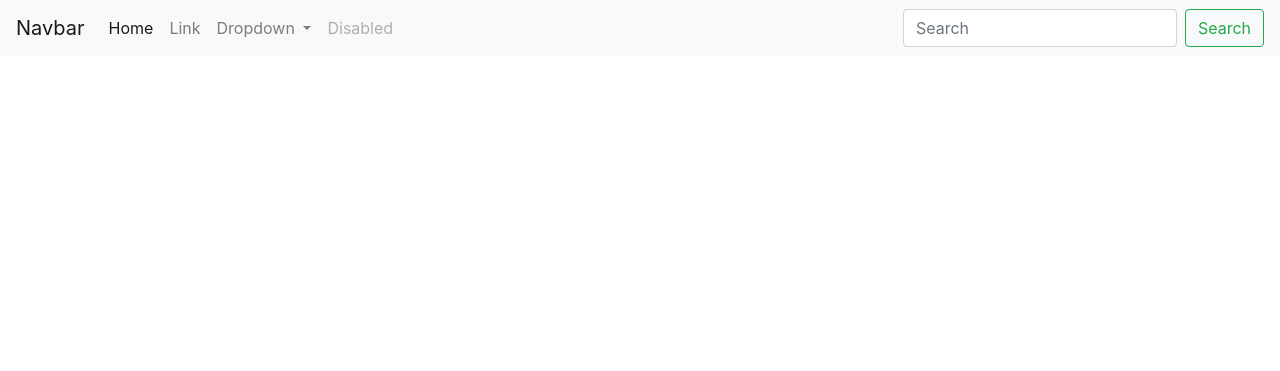
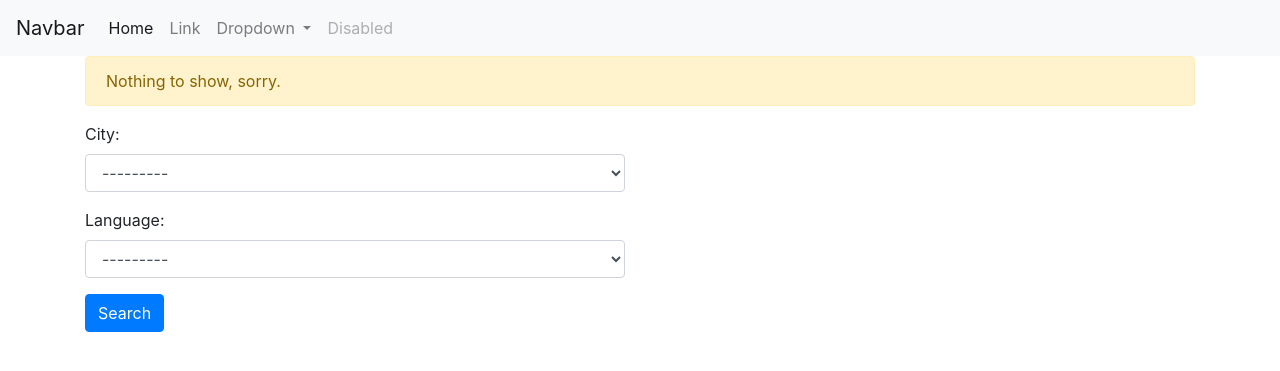
Before and after one commit to zemags/scraping_service, a Django app: page /home/ in a window 1280 px wide. Shown: the top 371 px of the page. Run offline with Django 3.2, Linux system fonts and the light colour scheme; data that the repository does not hold is empty.

Commit message:
Add form search field

```diff
--- /dev/null
+++ b/src/scraping/forms.py
@@ -0,0 +1,20 @@
+from django import forms
+
+from scraping.models import City, Language
+
+
+class FindForm(forms.Form):
+    city = forms.ModelChoiceField(
+        queryset=City.objects.all(),# dropdown menu for user choice
+        to_field_name='slug',
+        required=False,
+        widget=forms.Select(attrs={'class': 'form-control'}),
+        label='City'
+    )
+    language = forms.ModelChoiceField(
+        queryset=Language.objects.all(), # dropdown menu for user choice
+        to_field_name='slug',
+        required=False,
+        widget=forms.Select(attrs={'class': 'form-control'}),
+        label='Language'
+    )
--- a/src/scraping/templates/scraping/home.html
+++ b/src/scraping/templates/scraping/home.html
@@ -20,12 +20,27 @@
               <div class="card-body">
                 <h5 class="card-title"><a href="{{ obj.url }}">{{ obj.title }}</a></h5>
                 <p class="card-text">{{ obj.description }}</p>
-                <p>{{ obj.city }} {{ obj.language }}</p>
-                <p class="card-text"><small class="text-muted">Last updated 3 mins ago</small></p>
+                <p>{{ obj.city.name }} | {{ obj.language.name }}</p>
+                <p class="card-text"><small class="text-muted">{{ obj.timestamp }}</small></p>
               </div>
             </div>
           </div>
         </div>
+    {% empty %}
+        <div class="alert alert-warning" role="alert">
+          Nothing to show, sorry.
+        </div>
+    {% endfor %}
+    <div class="row">
+        <div class="col-md-6">
+            <form method="GET" action="">
+                 <div class="form-group">
+                    {{ form.as_p }}
+                 </div>
+                 <button type="submit" class="btn btn-primary">Search</button>
+            </form>
+        </div>
+    </div>
 
-    {% endfor %}
+
 {% endblock %}
--- a/src/scraping/templatetags/scraping_extras.py
+++ b/src/scraping/templatetags/scraping_extras.py
@@ -7,5 +7,4 @@ register = template.Library()
 @register.filter(name='addstr', is_safe=True)
 def addstr(arg1, arg2):
     """Concatenate arg with .png"""
-    print(type(arg2))
     return '{root}{label}.png'.format(root=arg1, label=str(arg2).lower())
--- a/src/scraping/views.py
+++ b/src/scraping/views.py
@@ -1,10 +1,26 @@
 from django.shortcuts import render
+
+from .forms import FindForm
 from .models import Vacancy
 
 
 # Create your views here.
 def home_view(request):
-    qs = Vacancy.objects.all()
 
-    context = {'object_list': qs}
+    form = FindForm()
+    city = request.GET.get('city')
+    language = request.GET.get('language')
+
+    if city or language:
+        filter_dict = dict()
+        # two underscore to get acccess to models table
+        if city:
+            filter_dict['city__slug'] = city.lower()
+        if language:
+            filter_dict['language__slug'] = language.lower()
+        qs = Vacancy.objects.filter(**filter_dict)
+    else:
+        qs = Vacancy.objects.all()
+
+    context = {'object_list': qs, 'form': form}
     return render(request, 'scraping/home.html', context)
--- a/src/templates/base.html
+++ b/src/templates/base.html
@@ -40,10 +40,6 @@
                 <a class="nav-link disabled" href="#" tabindex="-1" aria-disabled="true">Disabled</a>
               </li>
             </ul>
-            <form class="form-inline my-2 my-lg-0">
-              <input class="form-control mr-sm-2" type="search" placeholder="Search" aria-label="Search">
-              <button class="btn btn-outline-success my-2 my-sm-0" type="submit">Search</button>
-            </form>
           </div>
         </nav>
 
```
Also changed, not shown: src/scraping/static/scraping/cpp.png (added), src/scraping/static/scraping/ruby.png (added).
